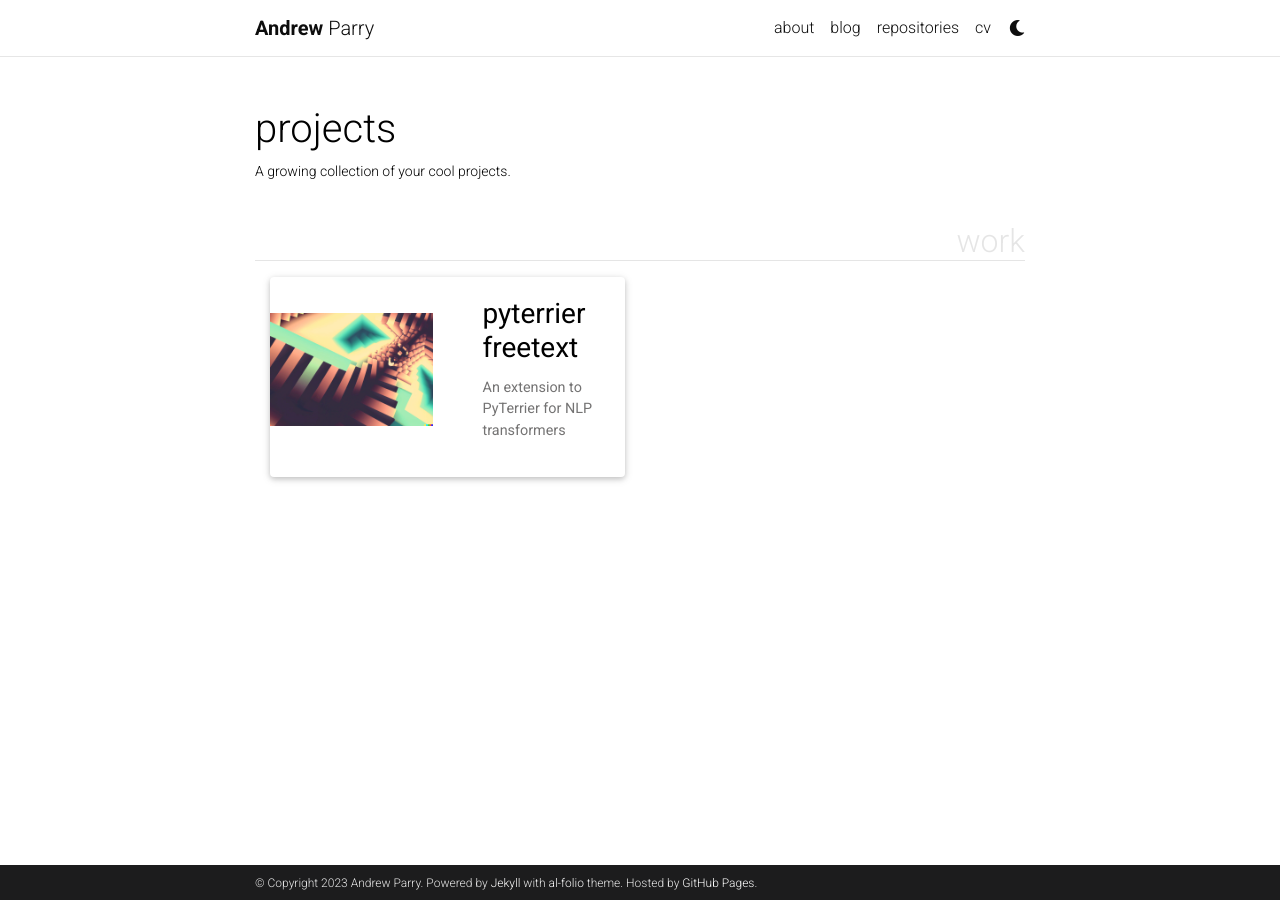
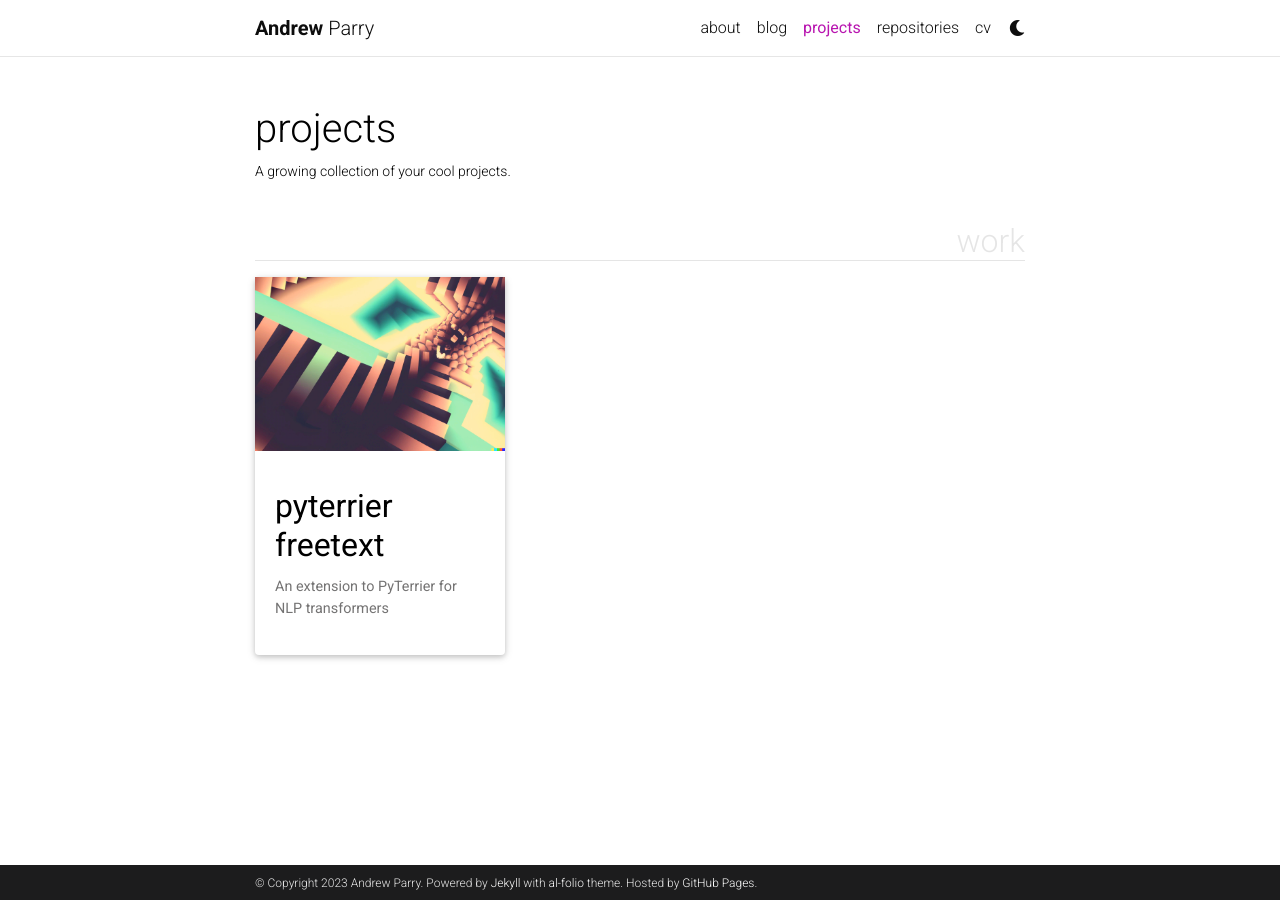
Before and after one commit to Parry-Parry/parry-parry.github.io, a Jekyll site: the page built from _pages/projects.md, in a window 1280 px wide. Built offline with Jekyll 4.4.1, drawn with Linux system fonts in a browser that asks for light colours; full-size pictures stand in for the smaller copies a plugin makes; comment, search, counter and statistics services are not loaded; a style sheet for code colours, icons or effects is not loaded.

```diff
--- a/_pages/projects.md
+++ b/_pages/projects.md
@@ -3,10 +3,10 @@ layout: page
 title: projects
 permalink: /projects/
 description: A growing collection of your cool projects.
-nav: false
+nav: true
 nav_order: 2
 display_categories: [work]
-horizontal: true
+horizontal: false
 ---
 
 <!-- pages/projects.md -->
```
